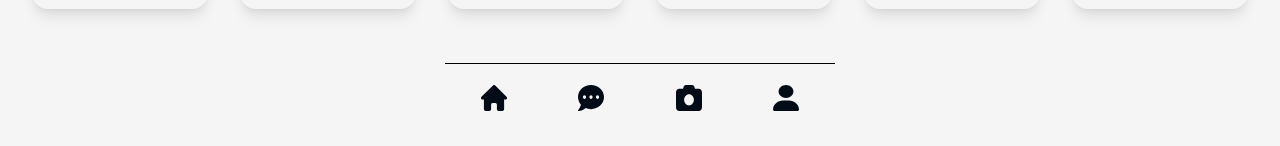
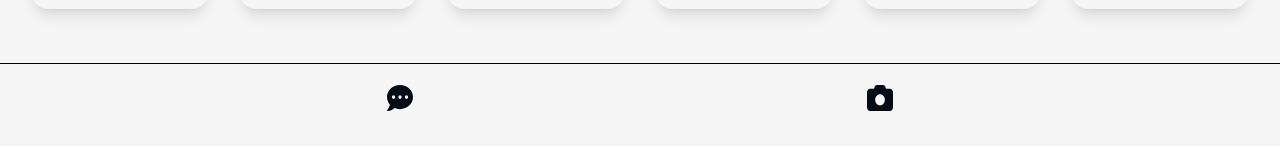
Before and after one commit to likelion-lab10/godlife, a React (Create React App) app: page / in a window 1280 px wide. Shown: the part 669-815 px from the top of the page. Built offline with nearby package versions, Linux system fonts and the light colour scheme.

Commit message:
[style] 코드 포맷팅

```diff
--- a/src/components/Navbar.jsx
+++ b/src/components/Navbar.jsx
@@ -12,20 +12,19 @@ const link = [
 ];
 
 function Navbar() {
-
   const navigate = useNavigate();
 
   return (
-    <div className='fixed bg-background bottom-0 left-[50%] -translate-x-1/2'>
-      <ul className='h-[68px] w-[390px] flex justify-around items-center space-around border-t'>
-        {
-          link.map((list) => {
-            return <li className='cursor-pointer' key={list.key} onClick={() => navigate(list.link)}>{list.icon}</li>
-          })
-        }
+    <div className='fixed bg-background bottom-0 left-1/2 transform -translate-x-1/2'>
+      <ul className='h-[68px] w-[390px] md:w-[720px] lg:w-[1080px] xl:w-[1920px] flex justify-around items-center border-t'>
+        {link.map((list) => (
+          <li className='cursor-pointer' key={list.key} onClick={() => navigate(list.link)}>
+            {list.icon}
+          </li>
+        ))}
       </ul>
     </div>
-  )
+  );
 }
 
 export default Navbar;
```
